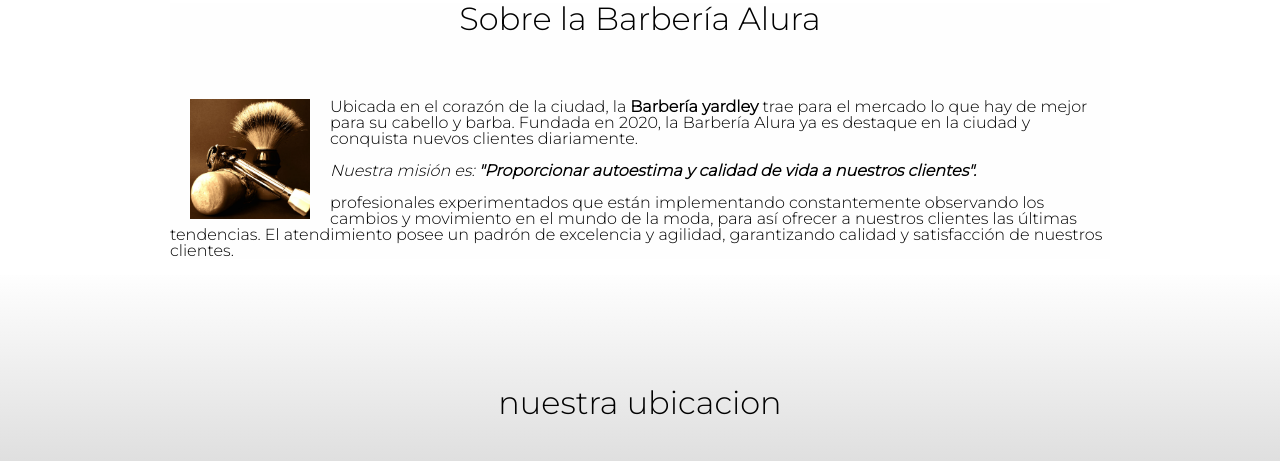
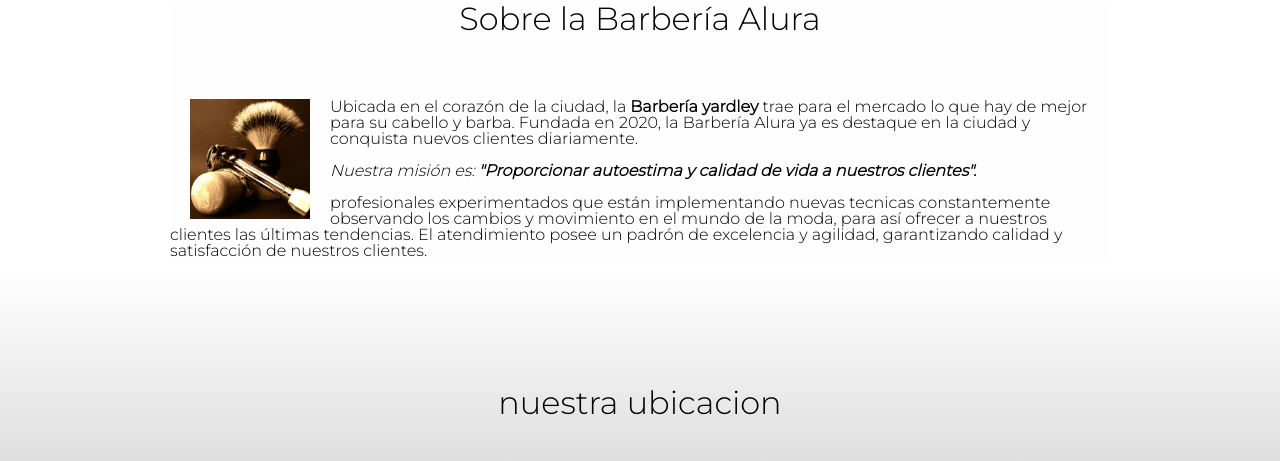
Before and after one commit to aflopez2908/barberia, a plain HTML site: page primerapagina_home.html in a window 1280 px wide. Shown: the part 837-1298 px from the top of the page. Drawn offline with Linux system fonts and the light colour scheme.

Commit message:
nuevo cambio

```diff
--- a/primerapagina_home.html
+++ b/primerapagina_home.html
@@ -76,7 +76,7 @@
 
 
 
-            <p> profesionales experimentados que están implementando
+            <p> profesionales experimentados que están implementando nuevas tecnicas
                 constantemente observando los cambios y movimiento en
                 el mundo de la moda, para así ofrecer a nuestros clientes las últimas tendencias. El atendimiento posee un padrón de excelencia y agilidad, garantizando calidad y satisfacción de nuestros clientes. </p>
 
```
